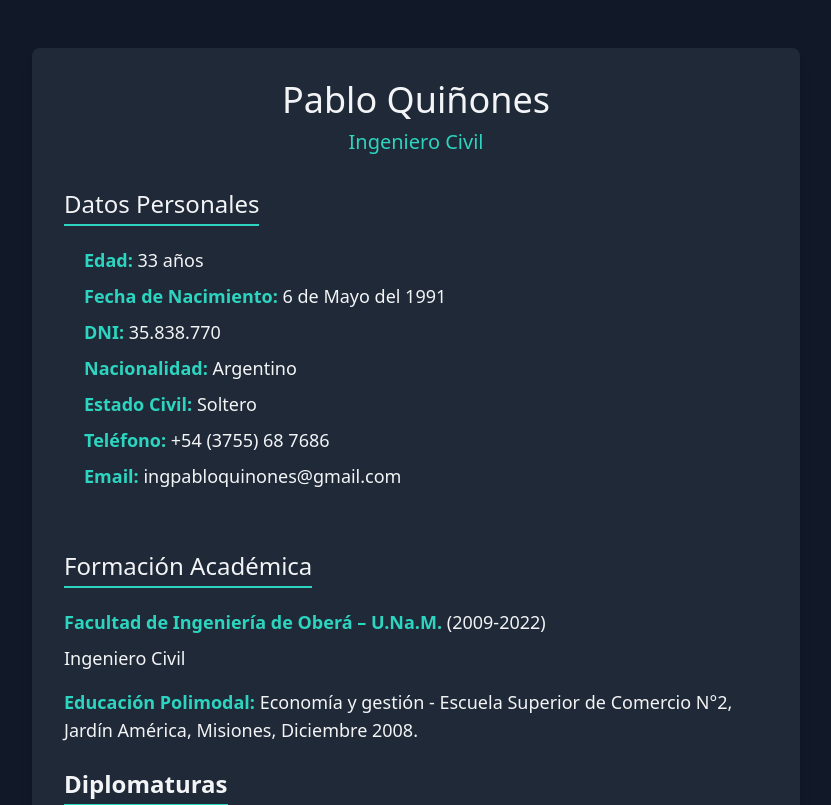
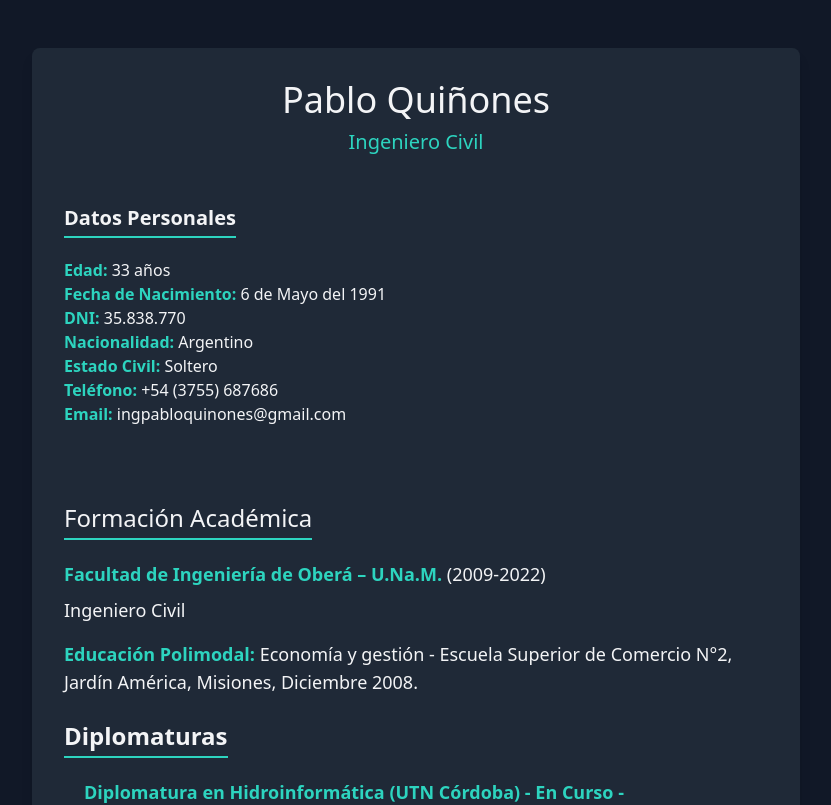
Before and after one commit to Pictus08/webpage-ingpabloquinones, a Next.js app: page /Portfolio in a window 1280 px wide. Shown: the top 805 px of the page, without its empty margins (224-1055 px from the left). Built offline with nearby package versions, Linux system fonts and the light colour scheme.

Commit message:
problemas con link

```diff
--- a/app/Portfolio/Personalinfo.jsx
+++ b/app/Portfolio/Personalinfo.jsx
@@ -1,5 +1,3 @@
-import Link from "next/link";
-
 function PersonalInfo() {
   const calculateAge = (birthDate) => {
     const today = new Date();
@@ -7,7 +5,6 @@ function PersonalInfo() {
     let age = today.getFullYear() - birth.getFullYear();
     const monthDifference = today.getMonth() - birth.getMonth();
 
-    // Si el cumpleaños aún no ha ocurrido este año, restar un año
     if (
       monthDifference < 0 ||
       (monthDifference === 0 && today.getDate() < birth.getDate())
@@ -21,9 +18,9 @@ function PersonalInfo() {
   const age = calculateAge("1991-05-06"); // Fecha de nacimiento en formato YYYY-MM-DD
 
   return (
-    <section className="personal-info">
-      <h2>Datos Personales</h2>
-      <ul>
+    <section className="py-4">
+      <h2 className="text-xl font-bold">Datos Personales</h2>
+      <ul className="list-none">
         <li>
           <strong>Edad:</strong> {age} años
         </li>
@@ -41,25 +38,25 @@ function PersonalInfo() {
         </li>
         <li>
           <strong>Teléfono:</strong>{" "}
-          <Link
+          <a
             href="https://wa.me/5493755687686"
             className="no-underline text-inherit"
             target="_blank"
             rel="noopener noreferrer"
+            aria-label="Enviar mensaje por WhatsApp"
           >
-            +54 (3755) 68 7686
-          </Link>
+            +54 (3755) 687686
+          </a>
         </li>
         <li>
           <strong>Email:</strong>{" "}
-          <Link
+          <a
             href="mailto:ingpabloquinones@gmail.com"
             className="no-underline text-inherit"
-            target="_blank"
-            rel="noopener noreferrer"
+            aria-label="Enviar correo a ingpabloquinones@gmail.com"
           >
             ingpabloquinones@gmail.com
-          </Link>
+          </a>
         </li>
       </ul>
     </section>
```
